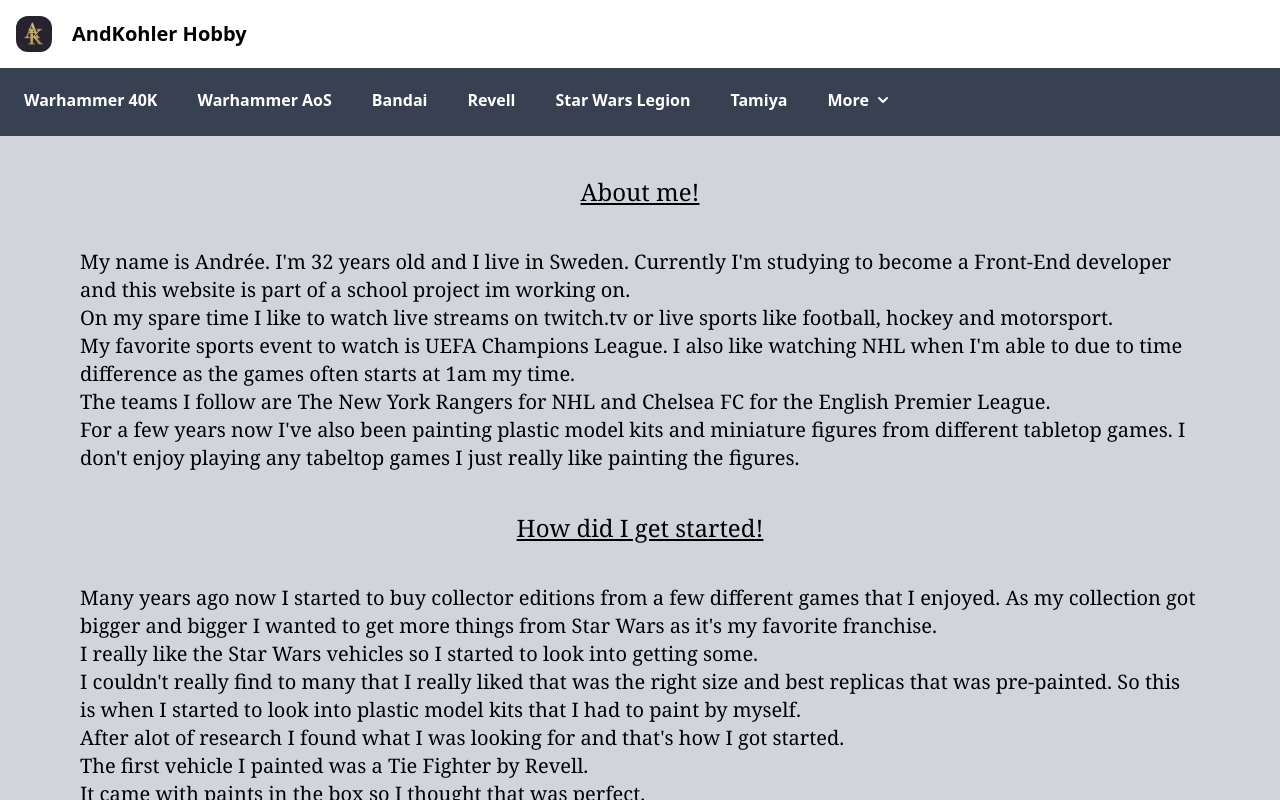
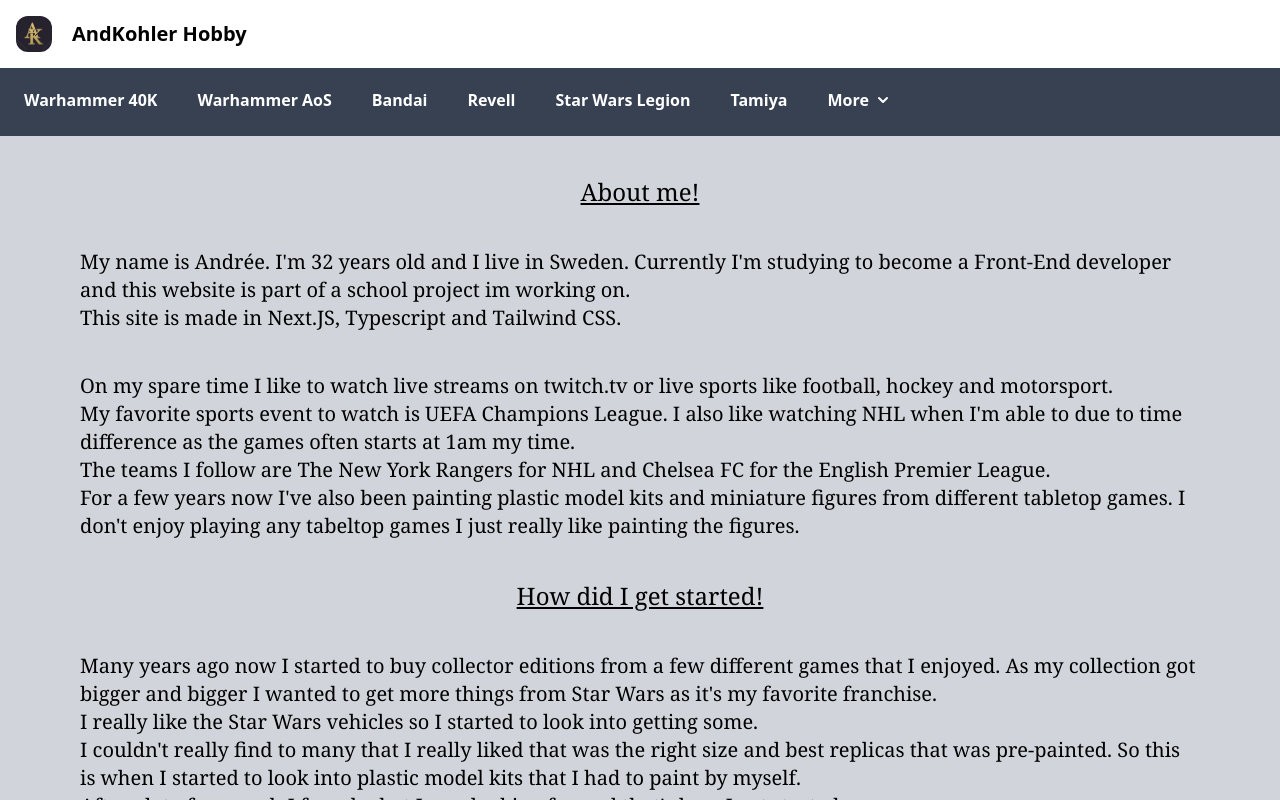
Before and after one commit to AndKohler/my-blog, a Next.js app: page /more/about in a window 1280 px wide. Shown: the top 800 px of the page. Built offline with nearby package versions, Linux system fonts and the light colour scheme.

Commit message:
added some text in about

```diff
--- a/app/more/about/page.tsx
+++ b/app/more/about/page.tsx
@@ -4,7 +4,9 @@
             <h1 className="text-2xl underline text-center">About me!</h1>
             <p className="my-10 text-xl">
                 My name is Andrée. I'm 32 years old and I live in Sweden. Currently I'm studying to become a Front-End developer
-                and this website is part of a school project im working on. <br />
+                and this website is part of a school project im working on. <br/>
+                This site is made in Next.JS, Typescript and Tailwind CSS.</p>
+            <p className="my-10 text-xl">
                 On my spare time I like to watch live streams on twitch.tv or live sports like football, hockey and motorsport. <br />
                 My favorite sports event to watch is UEFA Champions League.
                 I also like watching NHL when I'm able to due to time difference as the games often starts at 1am my time. <br />
```
